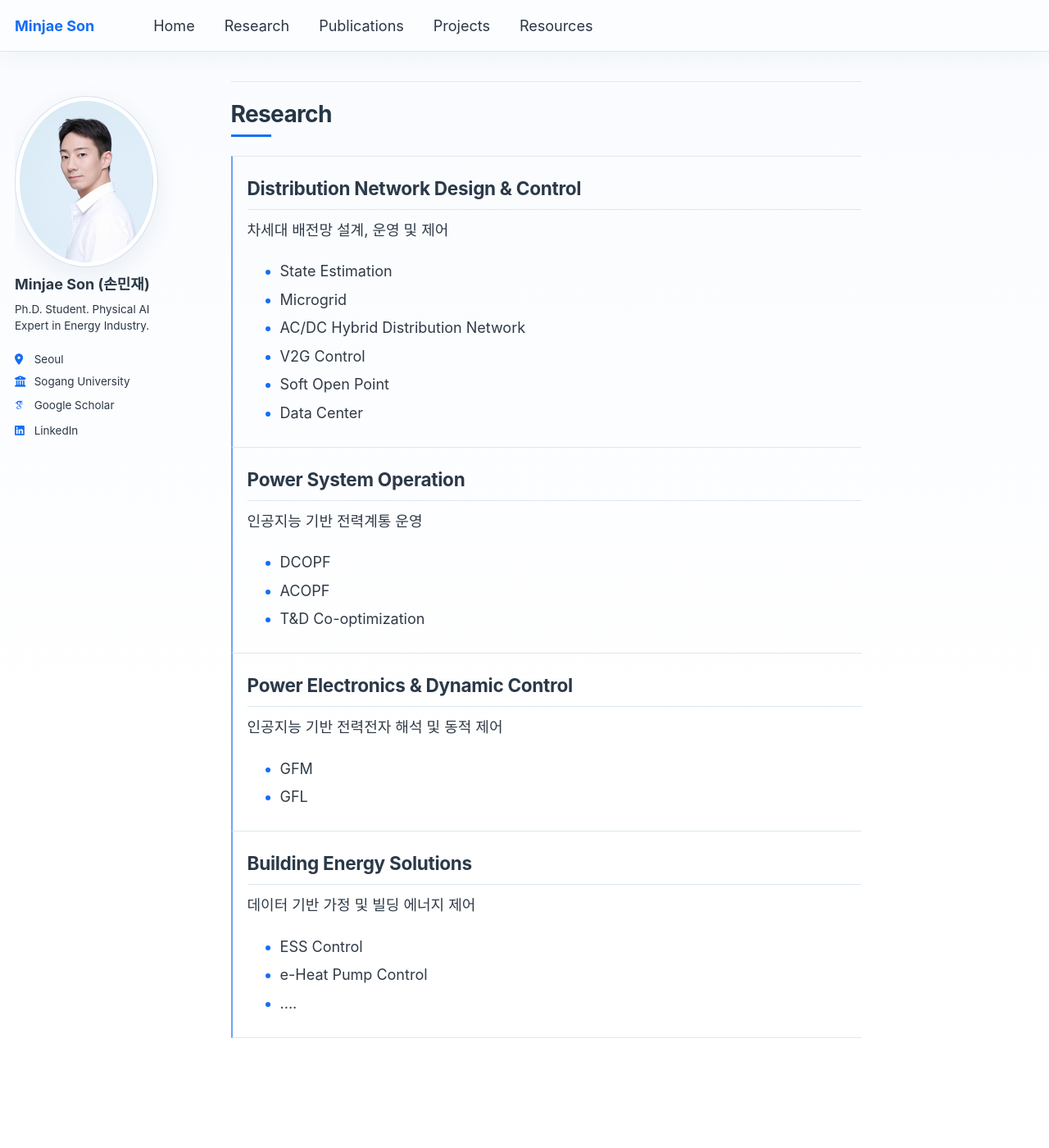
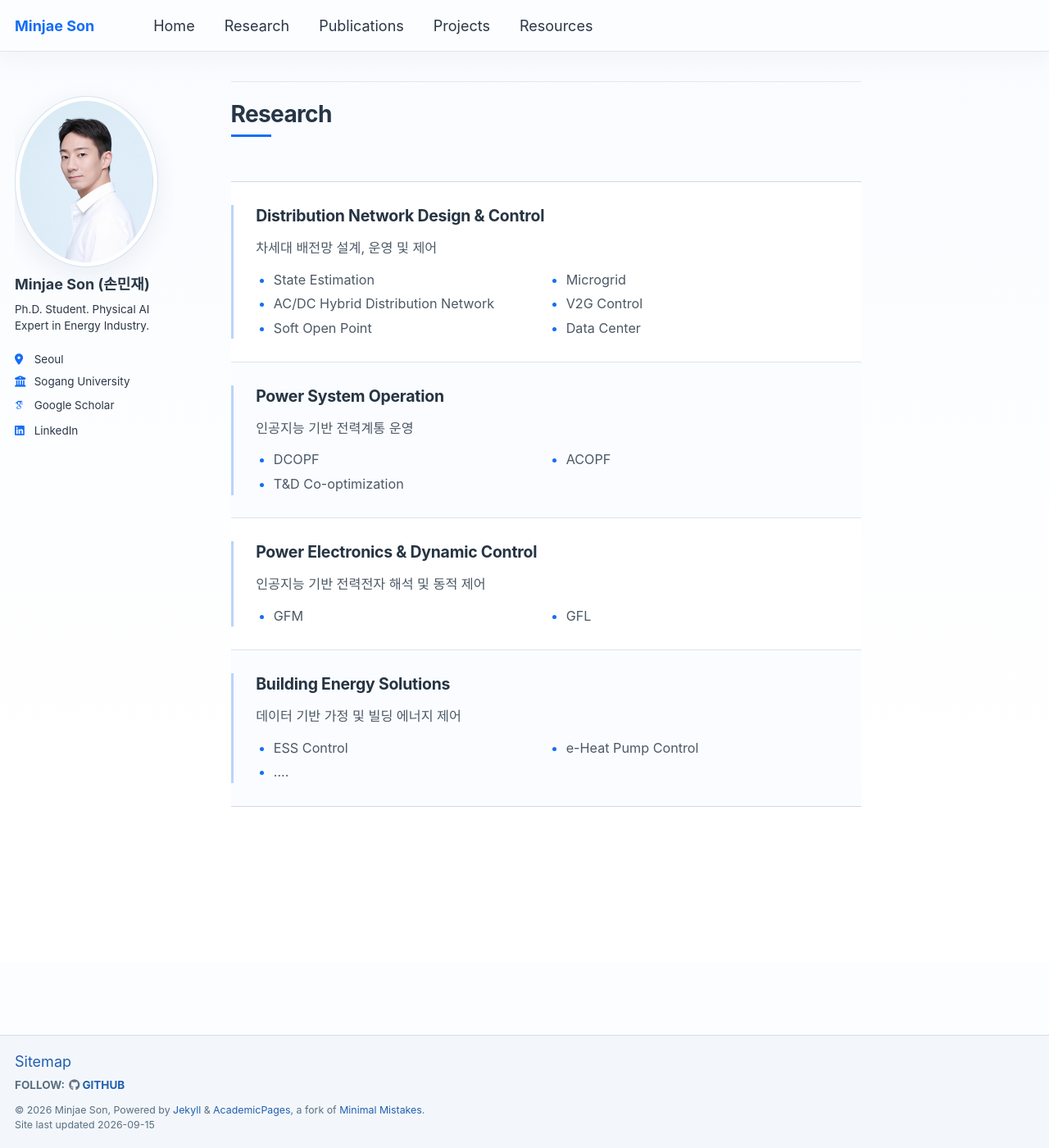
Before and after one commit to powerflow77/powerflow77.github.io, a Jekyll site: the page built from _pages/research.html, in a window 1280 px wide and 1400 px high. Shown: the whole window at 82% size. Built offline with Jekyll 4.4.1, drawn with Linux system fonts in a browser that asks for light colours; some web fonts are replaced; a script that is not in the unit is left out.

Commit message:
Match Research to structured list styling

```diff
--- a/_pages/research.html
+++ b/_pages/research.html
@@ -8,7 +8,9 @@
   - /research-area/
 ---
 
+<div class="research-list">
 <section class="research-section"><h2>Distribution Network Design &amp; Control</h2><p lang="ko">차세대 배전망 설계, 운영 및 제어</p><ul><li>State Estimation</li><li>Microgrid</li><li>AC/DC Hybrid Distribution Network</li><li>V2G Control</li><li>Soft Open Point</li><li>Data Center</li></ul></section>
 <section class="research-section"><h2>Power System Operation</h2><p lang="ko">인공지능 기반 전력계통 운영</p><ul><li>DCOPF</li><li>ACOPF</li><li>T&amp;D Co-optimization</li></ul></section>
 <section class="research-section"><h2>Power Electronics &amp; Dynamic Control</h2><p lang="ko">인공지능 기반 전력전자 해석 및 동적 제어</p><ul><li>GFM</li><li>GFL</li></ul></section>
 <section class="research-section"><h2>Building Energy Solutions</h2><p lang="ko">데이터 기반 가정 및 빌딩 에너지 제어</p><ul><li>ESS Control</li><li>e-Heat Pump Control</li><li>....</li></ul></section>
+</div>
--- a/assets/css/migration.css
+++ b/assets/css/migration.css
@@ -328,15 +328,61 @@
 .gallery-item figcaption { margin-top: .6em; text-align: left; font: inherit; }
 .resource-directory h2 { margin: 1.7em 0 .4em; padding: 0 0 .4rem; border: 0; border-bottom: 1px solid #dfe7ef; font-size: 1.05em; }
 .resource-directory ul { margin-bottom: 1em; }
-.research-section {
+.page--research .research-list {
+  margin: 1.75rem 0 0;
+  padding: 0;
+  border-top: 1px solid #cfd9e4;
+  border-bottom: 1px solid #cfd9e4;
+}
+.page--research .research-section {
+  position: relative;
   margin: 0;
-  padding: 1.4rem 0 1.55rem 1rem;
-  border-bottom: 1px solid #dfe7ef;
-  border-left: 2px solid #6aa4f8;
+  padding: 1.5rem clamp(1rem, 2.7vw, 1.7rem) 1.55rem;
+  border: 0;
+  border-bottom: 1px solid #dce4ec;
+  background: #fff;
 }
-.research-section:first-child { border-top: 1px solid #dfe7ef; }
-.research-section h2 { margin-top: 0; }
-.research-section ul { margin-bottom: 0; }
+.page--research .research-section:nth-child(even) { background: #fafcff; }
+.page--research .research-section:last-child { border-bottom: 0; }
+.page--research .research-section::before {
+  position: absolute;
+  top: 1.55rem;
+  bottom: 1.55rem;
+  left: 0;
+  width: 3px;
+  background: #b9d4fb;
+  content: "";
+  transition: background-color .18s ease;
+}
+.page--research .research-section:hover { background: #f7faff; }
+.page--research .research-section:hover::before { background: #146ef5; }
+.page--research .research-section h2 {
+  margin: 0 0 .6rem;
+  padding: 0;
+  border: 0;
+  color: #263442;
+  font-size: 1.08em;
+  font-weight: 680;
+  line-height: 1.48;
+  letter-spacing: -.012em;
+}
+.page--research .research-section p {
+  margin: 0 0 .7rem;
+  color: #4d5966;
+  font-size: .9em;
+  line-height: 1.68;
+}
+.page--research .research-section ul {
+  display: grid;
+  grid-template-columns: repeat(2, minmax(0, 1fr));
+  gap: .22rem 1.5rem;
+  margin: 0;
+  padding-left: 1.2rem;
+  color: #4d5966;
+  font-size: .9em;
+  line-height: 1.58;
+}
+.page--research .research-section li { margin: 0; }
 .skip-link { position: fixed; top: -100px; left: 1em; z-index: 1000; padding: .7em 1em; background: var(--global-bg-color); color: var(--global-text-color); }
 .skip-link:focus { top: .3em; }
 a:focus-visible, button:focus-visible { outline: 2px solid #146ef5; outline-offset: 4px; }
@@ -357,6 +403,13 @@
   .page--projects .project-entry { padding: 1.18rem .95rem 1.25rem; }
   .page--projects .publication-list h2 { margin-bottom: .5rem; font-size: 1em; line-height: 1.46; }
   .page--projects .publication-list p { font-size: .88em; line-height: 1.62; }
+  .page--research .research-list { margin-top: 1.35rem; }
+  .page--research .research-section { padding: 1.18rem .95rem 1.25rem; }
+  .page--research .research-section::before { top: 1.25rem; bottom: 1.25rem; }
+  .page--research .research-section h2 { margin-bottom: .5rem; font-size: 1em; line-height: 1.46; }
+  .page--research .research-section p,
+  .page--research .research-section ul { font-size: .88em; line-height: 1.62; }
+  .page--research .research-section ul { grid-template-columns: 1fr; gap: .08rem; }
   .home-hero { min-height: max(34rem, calc(100svh - 70px)); }
   .home-hero::before { background-size: 28px 28px; -webkit-mask-image: linear-gradient(110deg, transparent 10%, #000 100%); mask-image: linear-gradient(110deg, transparent 10%, #000 100%); }
   .home-hero__inner { display: block; padding: 3.75rem 1.5rem 3rem; }
```
